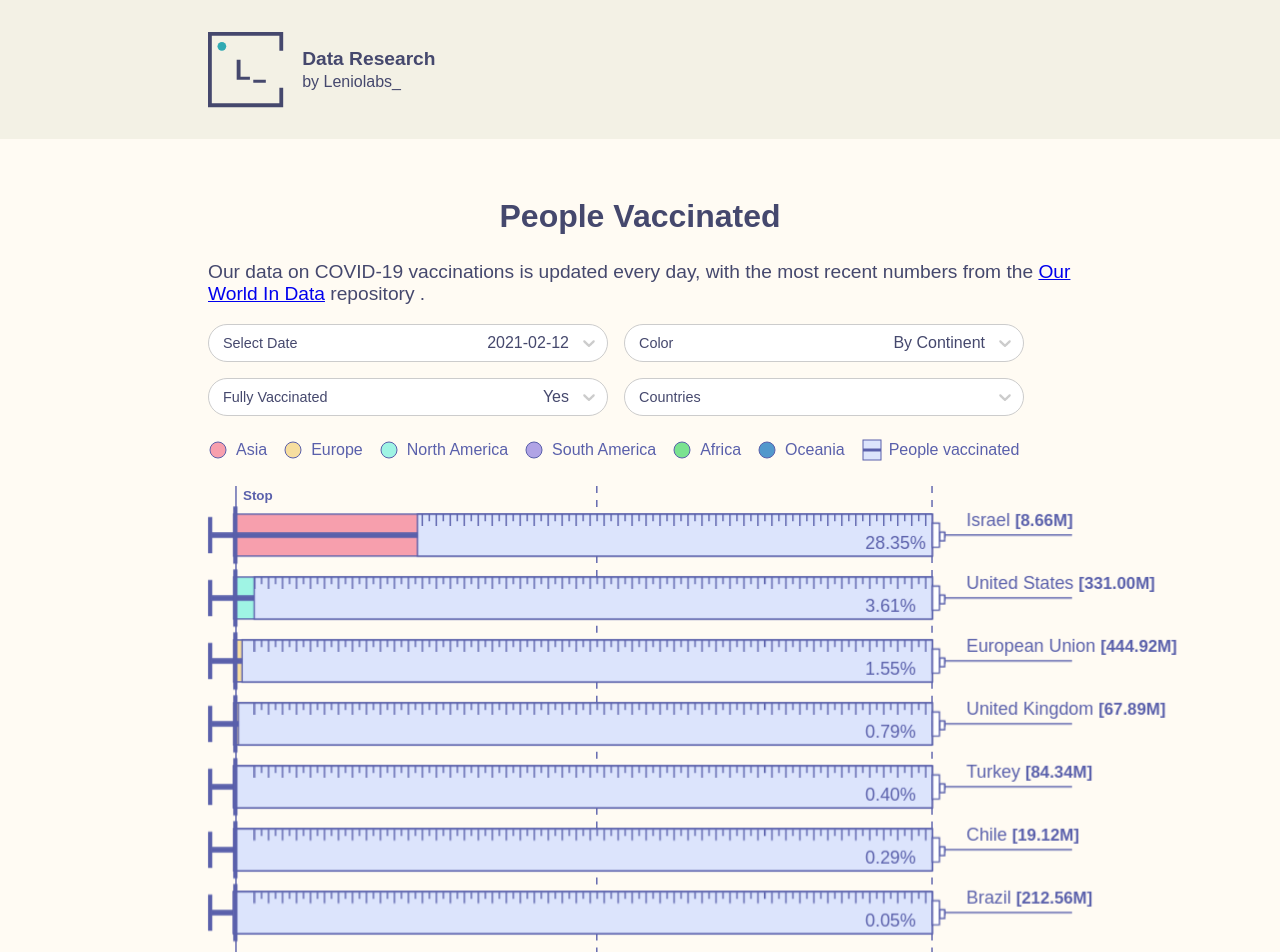
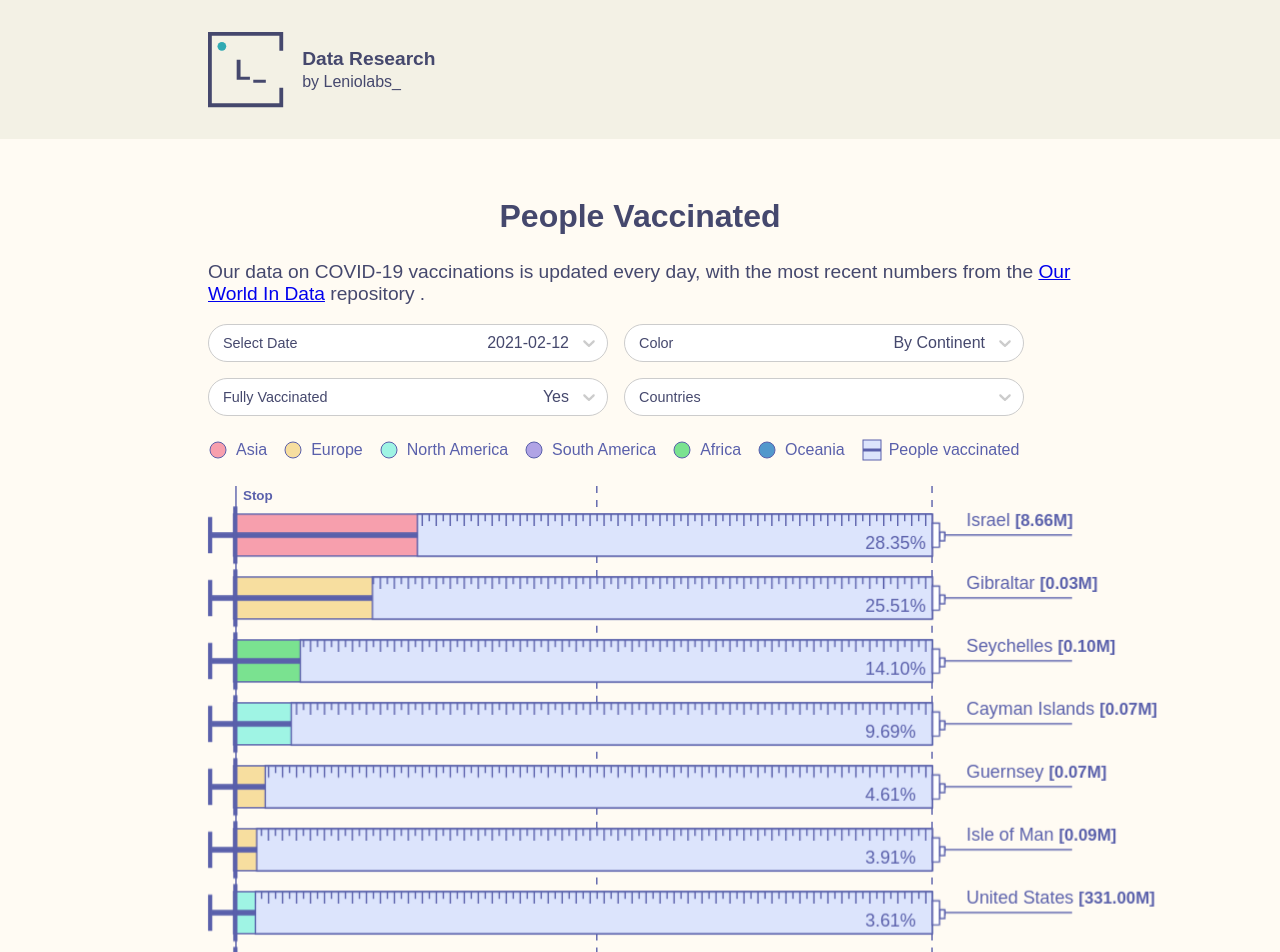
Before and after one commit to Leniolabs/lenio-research, a Next.js app: page /vaccinations in a window 1280 px wide. Shown: the top 952 px of the page. Built offline with nearby package versions, Linux system fonts and the light colour scheme.

Commit message:
feat: added all countries to show on the details page

```diff
--- a/projects/vaccinations/index.js
+++ b/projects/vaccinations/index.js
@@ -7,13 +7,18 @@ import { Syringe } from "./components/syringe";
 import { Legend } from "./components/legend";
 import vaccinations_per_hundred from "./vaccinations_per_hundred.json";
 import fully_vaccinations_per_hundred from "./data.json";
-import { generateOptions, getParsedData, countryOptions } from "./utils";
+import {
+  generateOptions,
+  getParsedData,
+  countryOptions,
+  INTERESTING_COUNTRIES,
+  ALL_COUNTRIES
+} from "./utils";
 import { SVGText } from "./components/styled";
 import { COLOR_MAPPERS, COLOR_MAPS, LEGEND_FILTERS } from "../colorMappers";
 import { CountrySelect } from "./components/countrySelect";
 
 const SVG_HEIGHT = 90;
-const INTERESTING_COUNTRIES = ["IL", "CL", "GB", "US", "TR", "BR", "EU"];
 
 const SectionTitle = styled.h2`
   font-size: 2rem;
@@ -44,7 +49,9 @@ const dataOptions = [
 ];
 
 export const Index = ({ seeMore = false, animated = false }) => {
-  const [countryList, setCountryList] = React.useState(INTERESTING_COUNTRIES);
+  const [countryList, setCountryList] = React.useState(
+    seeMore ? INTERESTING_COUNTRIES : ALL_COUNTRIES
+  );
   const [dataIndex, setDataIndex] = React.useState(0);
   const [colorMapper, setColorMapper] = React.useState("continent");
   const [dataName, setDataName] = React.useState("fully");
--- a/projects/vaccinations/utils.js
+++ b/projects/vaccinations/utils.js
@@ -30,3 +30,6 @@ export const countryOptions = country_data.map((country) => ({
   value: country.countryCode,
   label: country.name
 }));
+
+export const ALL_COUNTRIES = country_data.map((country) => country.countryCode);
+export const INTERESTING_COUNTRIES = ["IL", "CL", "GB", "US", "TR", "BR", "EU"];
```
